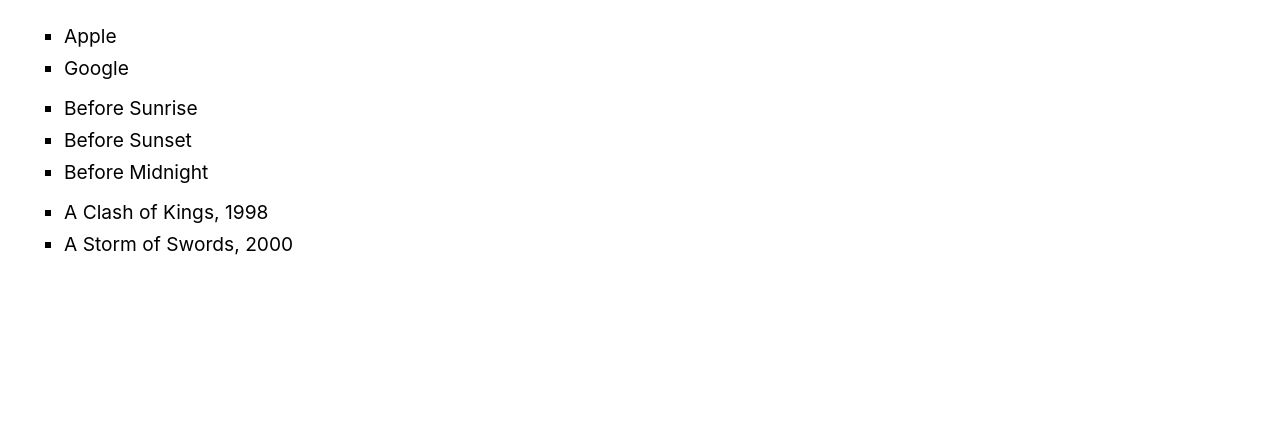
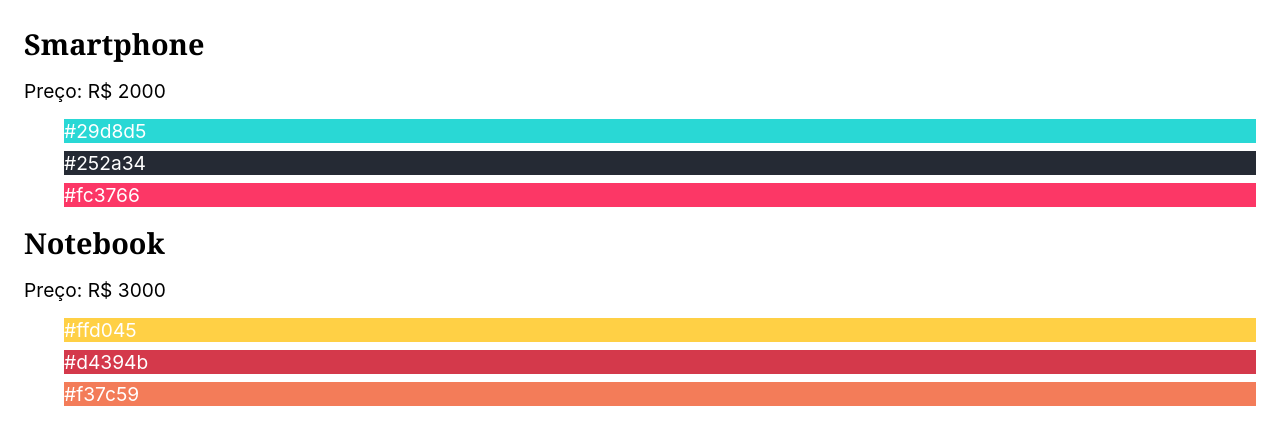
Before and after one commit to AlexsanderKevin/origamid-react, a React (Create React App) app in the folder appreact/: page / in a window 1280 px wide. Shown: the top 444 px of the page. Built offline with nearby package versions, Linux system fonts and the light colour scheme.

Commit message:
exercicio-aula-0208-jsx-arrays-2
- how to generate loops inside loops using

```diff
--- /dev/null
+++ b/appreact/src/components/aula-0208/exercicio/exercicio-0208.js
@@ -0,0 +1,46 @@
+
+const Ex0208 = () => {
+    const produtos = [
+        {
+            id: 1,
+            nome: 'Smartphone',
+            preco: 'R$ 2000',
+            cores: ['#29d8d5', '#252a34', '#fc3766']
+        },
+        {
+            id: 2,
+            nome: 'Notebook',
+            preco: 'R$ 3000',
+            cores: ['#ffd045', '#d4394b', '#f37c59']
+        },
+        {
+            id: 3,
+            nome: 'Tablet',
+            preco: 'R$ 1500',
+            cores: ['#365069', '#47c1c8', '#f95786']
+        },
+    ]
+
+    return (
+        <section>
+            { produtos
+                .filter(({ preco }) => Number( preco.replace( 'R$ ', '' )) > 1500)
+                .map(({ id, nome, preco, cores }) => (
+                    <div key={ id }>
+                        <h1>{ nome }</h1>
+                        <p>Preço: { preco }</p>
+                        <ul>
+                            { cores
+                                .map( cor => (
+                                    <li key={ cor } style={{ backgroundColor: cor, color: 'white' }}>{ cor }</li>
+                                ))
+                            }
+                        </ul>
+                    </div>
+                ))
+            }
+        </section>
+    )
+}
+
+export default Ex0208
--- a/appreact/src/index.js
+++ b/appreact/src/index.js
@@ -1,16 +1,11 @@
 import React from 'react';
 import ReactDOM from 'react-dom/client';
-import App01 from './components/aula-0208/App01';
-import App02 from './components/aula-0208/App02';
-import App03 from './components/aula-0208/App03';
-import App04 from './components/aula-0208/App04';
+import Ex0208 from './components/aula-0208/exercicio/exercicio-0208';
 
 const root = ReactDOM.createRoot(document.getElementById('root'));
 root.render(
 
   <React.StrictMode>
-    <App02 />
-    <App03 />
-    <App04 />
+    <Ex0208 />
   </React.StrictMode>
 );
```
